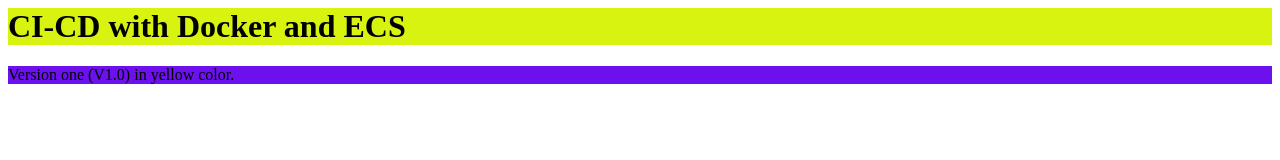
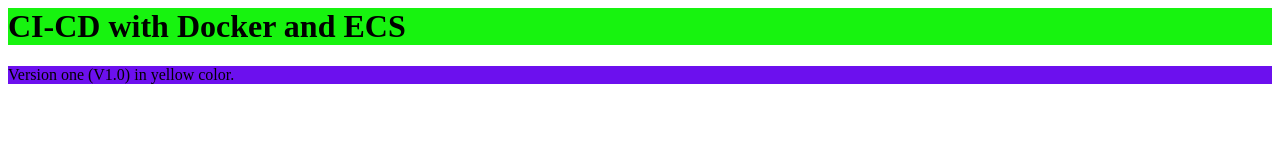
Before and after one commit to kunalbhole99/tf-ecs-infra-automation, a plain HTML site: page app/index.html in a window 1280 px wide. Drawn offline with Linux system fonts and the light colour scheme.

Commit message:
code modification

```diff
--- a/app/index.html
+++ b/app/index.html
@@ -1,7 +1,7 @@
 <html>
 <body>
 
-<h1 style="background-color:rgb(216, 243, 15);"> CI-CD with Docker and ECS </h1>
+<h1 style="background-color:rgb(23, 243, 15);"> CI-CD with Docker and ECS </h1>
 
 <p style="background-color:rgb(108, 16, 238);">Version one (V1.0) in yellow color. </p>
 
```
